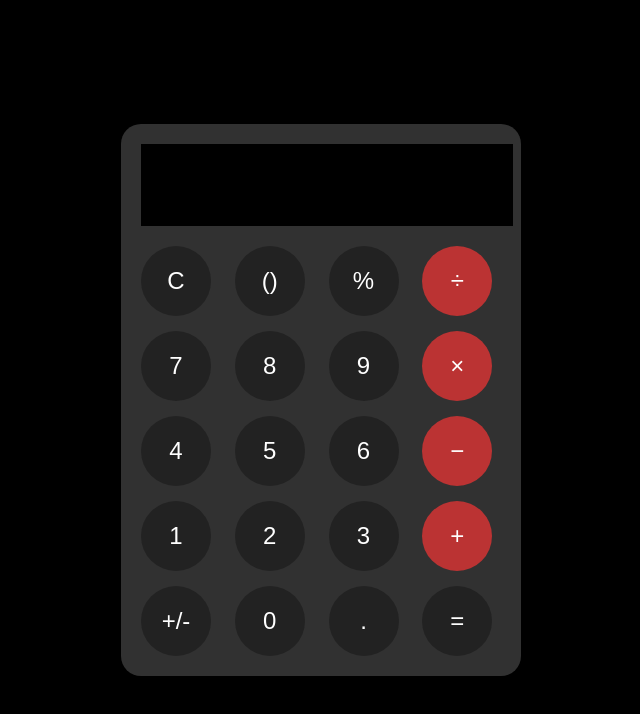
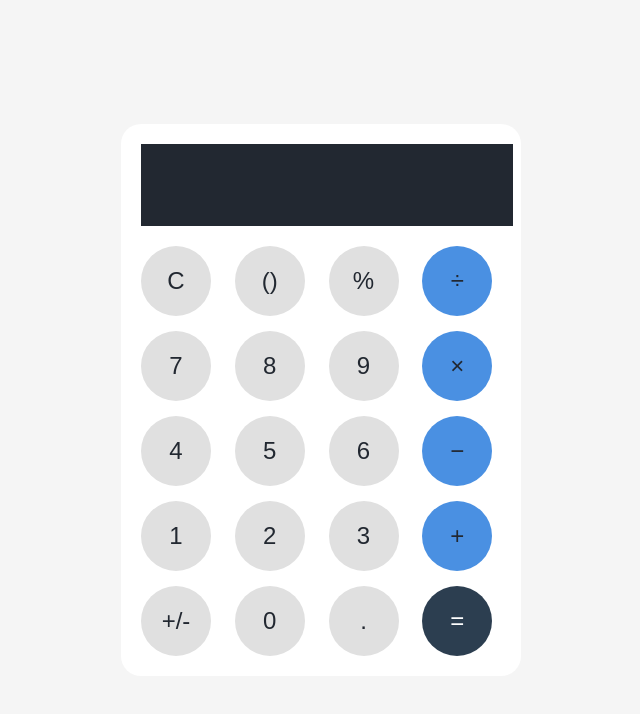
Before and after one commit to SundayEsther7/Calculator, a plain HTML site: page index.html in a window 1280 px wide. Shown: the whole page, without its empty margins (319-959 px from the left). Drawn offline with Linux system fonts and the light colour scheme.

Commit message:
css updated

```diff
--- a/style.css
+++ b/style.css
@@ -15,11 +15,12 @@ body {
   justify-content: center;
   align-items: center;
   height: 100vh;
-  background-color: #000000;
+  background-color: #f5f5f5;
+  font-family: Arial, sans-serif;
 }
 
 #calculator {
-  background-color: #313131;
+  background-color: #ffffff;
   border-radius: 20px;
   width: 360px;
   padding: 20px;
@@ -28,8 +29,8 @@ body {
 #display {
   width: 100%;
   height: 80px;
-  background: #000;
-  color: #fff;
+  background:  #222831;
+  color: #f9f9f9;
   border: none;
   text-align: right;
   font-size: 2.5rem;
@@ -50,8 +51,8 @@ button {
   width: 70px;
   font-size: 1.5rem;
   cursor: pointer;
-  color: #fff;
-  background-color: #222;
+  color: #222831;
+  background-color: #e0e0e0;
   transition: 0.2s;
 }
 
@@ -60,39 +61,27 @@ button:hover {
 }
 
 .operator {
-  background-color: #b33;
+  background-color:  #4a90e2;
 }
 
-#equal {
-  background-color: #0f0;
-  color: #000;
-  grid-column: span 4;
-  height: 70px;
-  border-radius: 35px;
+.equals {
+  background-color: #2c3e50;
+  color: white;
 }
 
-/* Make display look like it has a blinking cursor */
-#display {
-  position: relative;
-  caret-color: transparent; /* hides the real cursor */
+.operator-btn:hover {
+  background-color: #407ac2;
 }
 
-/* Create a fake blinking cursor */
-#display::after {
-  content: "";
-  position: absolute;
-  right: 10px;
-  top: 50%;
-  transform: translateY(-50%);
-  width: 2px;
-  height: 60%;
-  background-color: #00ff00; /* Green cursor, matches calculator theme */
-  animation: blink 1s steps(2, start) infinite;
+.clear {
+  font-weight: bold;
+  color: #e74c3c;
 }
 
-/* Cursor blinking animation */
-@keyframes blink {
-  to {
-    visibility: hidden;
-  }
+.clear:hover {
+  background-color: #c0392b;
 }
+
+.equals:hover {
+  background-color: #1a242f;
+}
```
